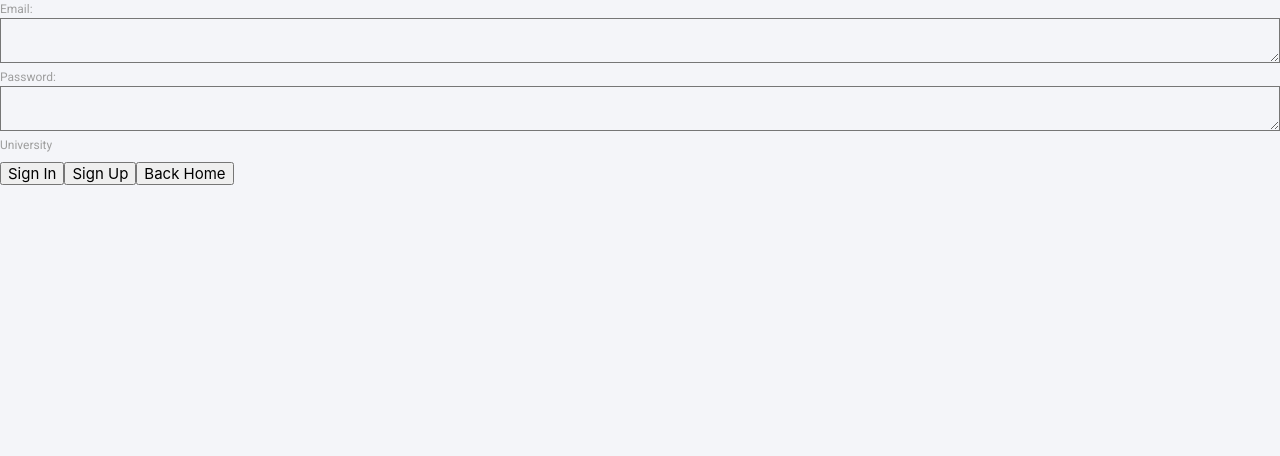
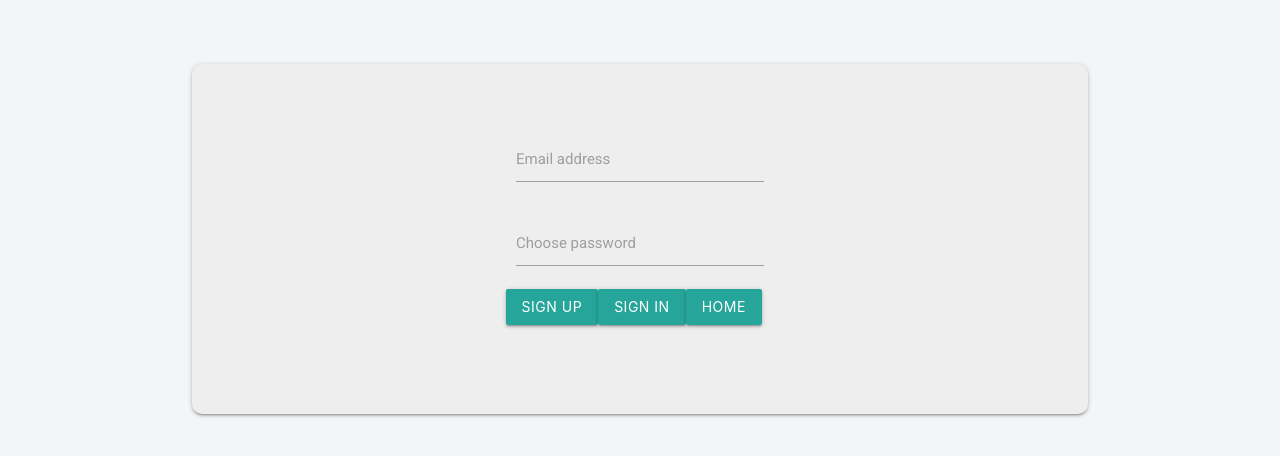
Before and after one commit to sernanic/Principles-Of-Software-, a React (Create React App) app: page /SignIn in a window 1280 px wide. Shown: the top 456 px of the page. Built offline with nearby package versions, Linux system fonts and the light colour scheme.

Commit message:
the Horizontalscoll now queries the database from the users favorite subject

```diff
--- a/src/App.js
+++ b/src/App.js
@@ -16,7 +16,7 @@ const App = () => {
         return (
             <div>
                 <UserProvider value={auth.currentUser}>
-                    <Home mainSubject="Biology" />
+                    <Home />
                 </UserProvider>
             </div>
         )
@@ -24,6 +24,9 @@ const App = () => {
         return (
             <div>
                 <React.Fragment>
+                    <div className="container">
+
+                    </div>
                     <h1>hello, you are not signed in</h1>
                     <div className="authButtons">
                         <Link to="SignIn" style={{ textDecoration: "none", color: "black", fontWeight: "600", zIndex: '100' }}><button >Sign In</button></Link>
--- a/src/components/Home/Home.css
+++ b/src/components/Home/Home.css
@@ -7,15 +7,21 @@ body{
     flex-direction: column;
     width: 100%;
     height: 100%;
-    margin-left: 100px;
+    margin-left: 300px;
+    align-content: space-between
 
 }
-.opportuntiesTitle{
+
+.opportunityTitle{
     font-family: 'Roboto', sans-serif;
+    padding: 15px 0px 5px 25px ;
+     color: '#1B274A';
+     margin-bottom: '3px';
+     font-size: '24px'
 }
 .mainSubject{
     margin-left: 40px;
-    padding-bottom: 0px;
+    padding-bottom: 10px;
     margin-top: 30px;
     margin-bottom: 5px;
     color: #1B274A;
--- a/src/components/List/LittleCard/LittleCard.css
+++ b/src/components/List/LittleCard/LittleCard.css
@@ -36,3 +36,18 @@
     position: relative;
 
 }
+
+@media(max-width:1050px){
+    .LittleCard{
+        padding-right: 5%;
+
+    }
+}
+
+@media(max-width:750px){
+    .LittleCard{
+        padding-right: 5%;
+        width: 60%;
+
+    }
+}
--- a/src/components/SignIn/SignIn.css
+++ b/src/components/SignIn/SignIn.css
@@ -0,0 +1,8 @@
+
+.container input{
+    width: 40%;
+}
+
+.buttonStyle{
+    margin: 5px;
+}
--- a/src/components/SignIn/SignIn.jsx
+++ b/src/components/SignIn/SignIn.jsx
@@ -4,7 +4,10 @@ import { auth, storage } from '../../firebase/index'
 import { Redirect } from "react-router-dom";
 import { Link } from 'react-router-dom';
 import Home from '../Home/Home'
-import {withRouter} from 'react-router-dom';
+import { withRouter } from 'react-router-dom';
+import 'materialize-css/dist/css/materialize.min.css';
+import M from "materialize-css";
+
 
 function createUser(event) {
     event.preventDefault();
@@ -22,32 +25,34 @@ function createUser(event) {
     });
 }
 
+function returnMessage(){
 
+}
 
 const SignIn = props => {
     return (
+
         <React.Fragment>
-            <form onSubmit={createUser} autocomplete="on">
-                <label>
-                    Email:
-                    <textarea id="email" />
-                </label>
-                <label>
-                    Password:
-                    <textarea id="password" />
-                </label>
-                <div>
-                    <label>University</label>
-                    <select id="university">
-                        <option value="fau">FAU</option>
-                        <option value="fsu">Florida State University</option>
-                    </select>
+            <form onSubmit={createUser} className="container grey lighten-3 z-depth-1" style={{
+                flex: 1, flexDirection: 'column', justifyContent: 'center',
+                alignItems: 'center', borderRadius: '10px', marginTop: '5%'
+            }}>
+                <div class="input-field" style={{marginTop:'8%'}}>
+                    <input type="email" id="email" required />
+                    <label for="signup-email">Email address</label>
                 </div>
-                <button >Sign In</button>
-                <Link to="SignUp" style={{ textDecoration: "none", color: "black", fontWeight: "600", zIndex: '100' }}>
-                    <button >Sign Up</button>
-                </Link>
-                <Link to="/"><button>Back Home</button></Link>
+                <div class="input-field">
+                    <input type="password" id="password" required/>
+                    <label for="signup-password">Choose password</label>
+                </div>
+                <div style={{flex: 1, flexDirection: 'row',width:'30%',marginBottom:'10%'}}>
+
+                    <Link to="SignUp" style={{ textDecoration: "none", color: "black", fontWeight: "600", zIndex: '100' }}>
+                        <button className="btn z-depth-1 buttonStyle">Sign Up</button>
+                    </Link>
+                    <button className="btn z-depth-1 buttonStyle">Sign In</button>
+                    <Link to="/"><button className="btn z-depth-1 buttonStyle">Home</button></Link>
+                </div>
             </form>
 
         </React.Fragment>
--- a/src/components/SignUp/SignUp.jsx
+++ b/src/components/SignUp/SignUp.jsx
@@ -72,6 +72,8 @@ class SignUp extends Component {
         var displayName = document.getElementById('displayName').value
         const { image } = this.state;
         const { url } = this.state;
+        const { progress } = this.state;
+        console.log(progress);
         auth.createUserWithEmailAndPassword(email, password).then(() => {
             var userUID = auth.currentUser.uid;
             this.handleUpload()
@@ -80,11 +82,13 @@ class SignUp extends Component {
             // fields for authentication
             //so we must use fields already
             //provided by firebase
+            // this update function does not work for some reason
             auth.currentUser.updateProfile({
                 // university name
                 displayName: university,
+
                 // student or teacher
-                photoURL: "teachers",
+                photoURL: document.getElementById('favoriteSubject').value,
             }).then(function () {
                 // the code within this function adds a document to the teachers' collection
                 // with more info about the teacher. The name of the dorument is the
@@ -93,13 +97,14 @@ class SignUp extends Component {
                 storeRef.getDownloadURL().then(function (output)
                 {
                     firebase.firestore().collection(university).doc("users")
-                    .collection('teachers').doc(userUID).set({
+                    .collection(document.getElementById('studentTeacher').value).doc(userUID).set({
 
                         // assign each doc field a value
                         displayName: document.getElementById('displayName').value,
                         University: auth.currentUser.displayName,
                         email: auth.currentUser.email,
-                        profileImageUrl: output
+                        profileImageUrl: output,
+                        favoriteSubject:document.getElementById('favoriteSubject').value,
 
                     }).then(() => {
                         console.log('profileImage',
@@ -107,11 +112,13 @@ class SignUp extends Component {
                             .collection('teachers').doc(userUID).profileImage
                         );
 
-                        auth.currentUser.updateProfile({
+                        auth.currentUser.updateProfile(
+                        {
+
                             // university name
                             displayName: university,
                             // student or teacher
-                            photoURL: studentTeacher,
+                            photoURL: document.getElementById('favoriteSubject').value,
                         }).then(function () {
                             console.log("further info has been added");
                             console.log(auth.currentUser.photoURL);
@@ -180,7 +187,7 @@ class SignUp extends Component {
                         height="150" width="150" className="profileImage"/>
                         <progress value={this.state.progress} max="100" style={{marginLeft:'30%'}}/>
                         <br />
-                        <input type="file" onChange={this.handleChange.bind(this)} style={{marginLeft:'30%'}}/>
+                        <input type="file" onChange={this.handleChange.bind(this)} style={{marginLeft:'30%'}} required/>
                     </div>
 
                     <div class="input-field">
@@ -188,17 +195,17 @@ class SignUp extends Component {
                         <label for="signup-email">Email address</label>
                     </div>
                     <div class="input-field">
-                        <input type="text" id="displayName" />
+                        <input type="text" id="displayName" required/>
                         <label for="displayName">Choose Display Name</label>
                     </div>
                     <div class="input-field">
-                        <input type="password" id="signup-password" />
+                        <input type="password" id="signup-password" required/>
                         <label for="signup-password">Choose password</label>
                     </div>
 
 
                     <div class="input-field col s12">
-                        <select className="select-css browser-default" id="university" style={{ backgroundColor: '#F4F5F9' }}>
+                        <select className="select-css browser-default" id="university" style={{ backgroundColor: '#F4F5F9' }} required>
                             <option value="" disabled selected>Choose your University</option>
                             <option value="fau">FAU</option>
                             <option value="fsu">Florida State University</option>
@@ -206,10 +213,18 @@ class SignUp extends Component {
 
                     </div>
                     <div class="input-field col s12">
-                        <select className="select-css browser-default" id="studentTeacher">
+                        <select className="select-css browser-default" id="studentTeacher" required>
                             <option value="" disabled selected>Are you a Student or Teacher</option>
                             <option value="teachers">Teachers</option>
                             <option value="students">Student</option>
+                        </select>
+
+                    </div>
+                    <div class="input-field col s12">
+                        <select className="select-css browser-default" id="favoriteSubject" required>
+                            <option value="" disabled selected>Select your Favorite Subject</option>
+                            <option value="Computer Science">Computer Science</option>
+                            <option value="Biology">Biology</option>
                         </select>
 
                     </div>
@@ -217,6 +232,7 @@ class SignUp extends Component {
                     <Link to="SignIn" style={{ textDecoration: "none", color: "black", fontWeight: "600", zIndex: '100' }}>
                         <button className="btn z-depth-1" style={{ margin: '10px' }}>Sign In</button>
                     </Link>
+                    <Link to="/"><button className="btn z-depth-1 buttonStyle" style={{ margin: '5px' }}>Home   </button></Link>
                 </form>
 
 
--- a/src/components/VerticalScroll/VerticalScroll.css
+++ b/src/components/VerticalScroll/VerticalScroll.css
@@ -5,7 +5,7 @@ flex-wrap: nowrap;
   overflow-y: scroll;
   flex-direction: column;
   height:320px;
-width: 550px;
+  width: 35%;
   padding:0px 20px 20px 20px;
   -ms-overflow-style: none;
   background-color: rgba(240, 240, 240, 0.596);
@@ -18,3 +18,10 @@ border-radius: 14px;
    .VerticallView::-webkit-scrollbar {
       display: none;
     }
+
+    @media (max-width:1050px){
+      .VerticallView{
+        width: 100%;
+        padding-right: 10%;
+      }
+    }
--- a/src/components/horizontalScroller/HorizontalScroll.css
+++ b/src/components/horizontalScroller/HorizontalScroll.css
@@ -6,10 +6,15 @@ overflow-x: auto;
   overflow-y: hidden;
   padding:0px 20px 50px 20px;
   height:290px;
-width: 1050px;
+  width: 90%;
   -ms-overflow-style: none;
   background-color: rgba(240, 240, 240, 0.596);
   border-radius: 14px;
+  align-self: center;
+  margin-right: 11%;
+  flex-shrink: 5;
+
+
   }
 
    /* Hide scrollbar for Chrome, Safari and Opera */
```
Also changed, not shown: src/components/Home/Home.jsx (+48 -11 lines), src/components/horizontalScroller/HorizontalScroll.jsx (+49 -15 lines), src/getUserInfo/getUserInfo.jsx (added, +75 -0 lines), 1 other file (tests, documents, lock files or other folders). Lines whose indentation alone changed are shown as unchanged.
